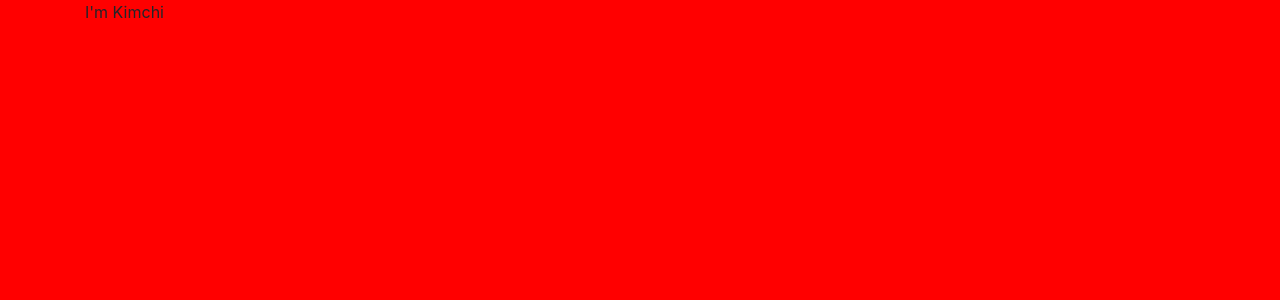
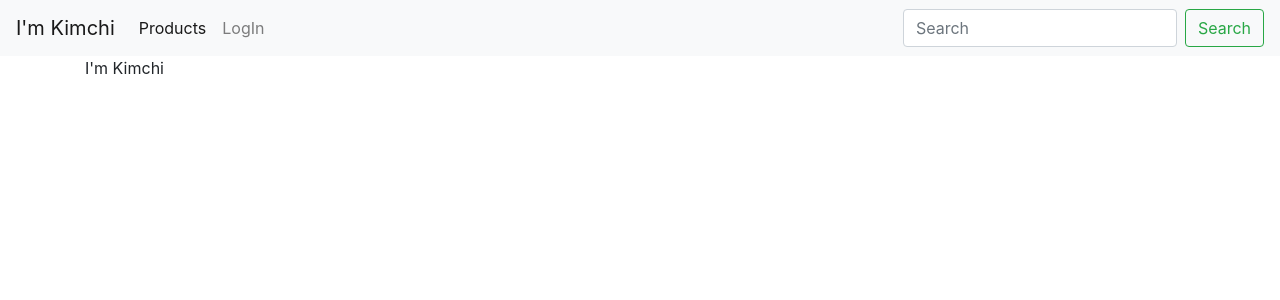
Before and after one commit to Code-Institute-Submissions/Project-20, a Django app: page /home/ in a window 1280 px wide. Before the commit the part shown is almost empty. Shown: the top 300 px of the page. Run offline with Django 3.2, Linux system fonts and the light colour scheme; some libraries are stand-ins or nearby versions.

Commit message:
Added navbar

```diff
--- a/static/styles.css
+++ /dev/null
@@ -1,3 +0,0 @@
-body {
-    background-color: red;
-}
--- a/templates/base.template.html
+++ b/templates/base.template.html
@@ -13,6 +13,29 @@
     <title>{% block title %}{% endblock %}</title>
   </head>
   <body>
+
+    <!--navbar starts-->
+    <nav class="navbar navbar-expand-lg navbar-light bg-light">
+    <button class="navbar-toggler" type="button" data-toggle="collapse" data-target="#navbarTogglerDemo01" aria-controls="navbarTogglerDemo01" aria-expanded="false" aria-label="Toggle navigation">
+        <span class="navbar-toggler-icon"></span>
+    </button>
+    <div class="collapse navbar-collapse" id="navbarTogglerDemo01">
+        <a class="navbar-brand" href="#">I'm Kimchi</a>
+        <ul class="navbar-nav mr-auto mt-2 mt-lg-0">
+        <li class="nav-item active">
+            <a class="nav-link" href="#">Products <span class="sr-only"></span></a>
+        </li>
+        <li class="nav-item">
+            <a class="nav-link" href="#">LogIn</a>
+        </li>
+        </ul>
+        <form class="form-inline my-2 my-lg-0">
+        <input class="form-control mr-sm-2" type="search" placeholder="Search" aria-label="Search">
+        <button class="btn btn-outline-success my-2 my-sm-0" type="submit">Search</button>
+        </form>
+    </div>
+    </nav>
+    <!--navbar ends-->
 
 
     <!--block content starts-->
```
